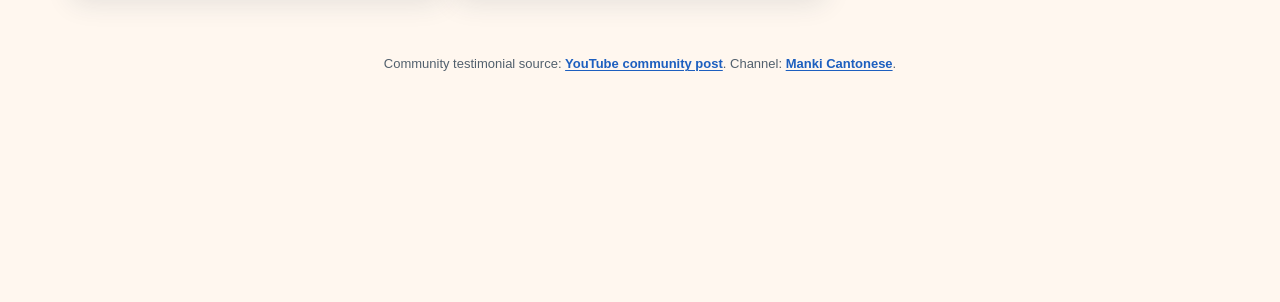
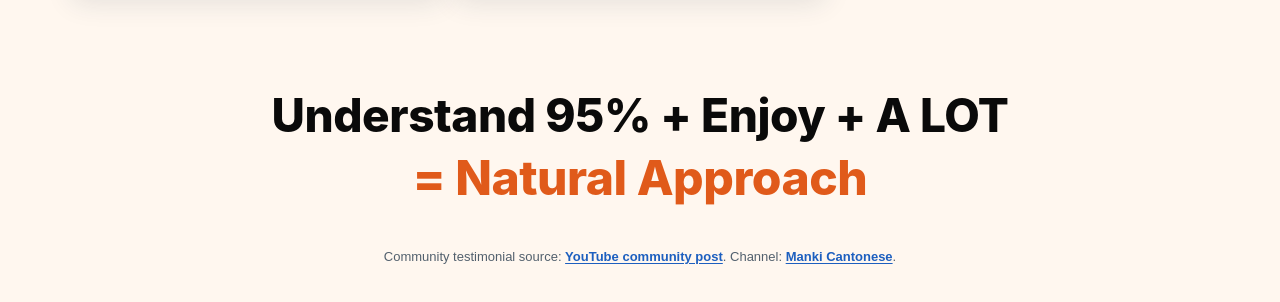
Before and after one commit to NickHEE/manki-cantonese, a plain HTML site: page index.html in a window 1280 px wide. Shown: the part 6149-6451 px from the top of the page. Before the commit the page ends 6308 px from the top, so only its background shows below. Drawn offline with Linux system fonts and the light colour scheme.

Commit message:
index.html
better font for the text at the end

```diff
--- a/index.html
+++ b/index.html
@@ -792,6 +792,22 @@
       <div id="libraryMount"></div>
     </section>
 
+<div style="text-align: center; margin: 60px 20px 40px 20px;">
+  <div style="max-width: 900px; margin: 0 auto;">
+
+    <!-- 第一行：全部同一行 -->
+    <div style="font-family: 'Inter', -apple-system, BlinkMacSystemFont, 'Segoe UI', sans-serif; font-size: clamp(30px, 5vw, 46px); font-weight: 800; color: #0a0a0a; letter-spacing: -0.01em; line-height: 1.2;">
+      Understand 95% + Enjoy + A LOT
+    </div>
+
+    <!-- 第二行：等號公式 -->
+    <div style="font-family: 'Inter', -apple-system, 'Segoe UI', sans-serif; font-size: clamp(32px, 5.5vw, 48px); font-weight: 800; color: #e05a1a; letter-spacing: -0.01em; line-height: 1.2; margin-top: 6px;">
+      = Natural Approach
+    </div>
+
+  </div>
+</div>
+
     <p class="source">Community testimonial source: <a href="https://www.youtube.com/post/UgkxyHswgOF12stEDF6iQMOrNd1t-f0uVvNa">YouTube community post</a>. Channel: <a href="https://www.youtube.com/channel/UC9xosUh_LZUdQv-kw38RehA">Manki Cantonese</a>.</p>
   </main>
 
```
